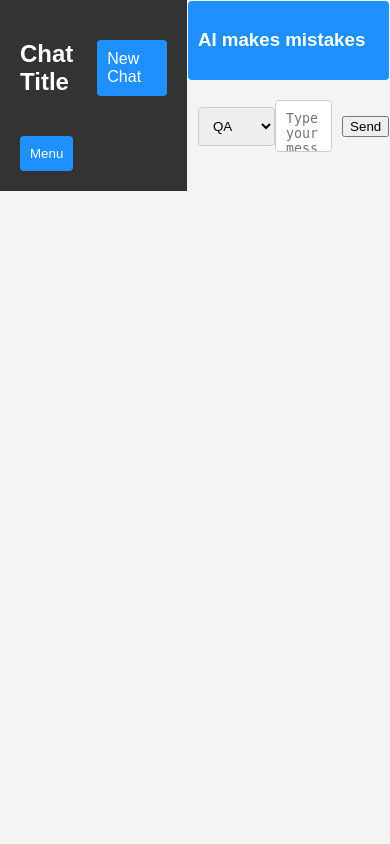
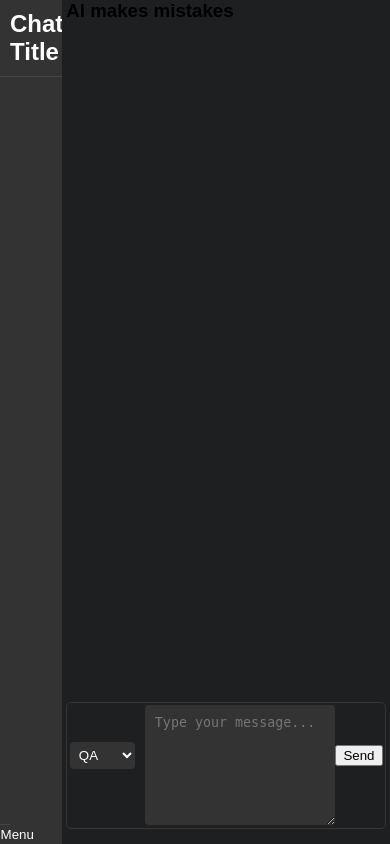
Before and after one commit to james599/NEA, a Flask app: template templates/chat.html in a window 390 px wide. Run offline with Flask 3, Linux system fonts and the light colour scheme; the template is opened without the code that fills it, so the values that code supplies are empty.

Commit message:
Responsive design

```diff
--- a/static/styles/chat.css
+++ b/static/styles/chat.css
@@ -2,152 +2,270 @@
     margin: 0;
     padding: 0;
     font-family: 'Arial', sans-serif;
-    background-color: #f4f4f4;
+    background-color: #1d1f21;
+    height: 100vh;
+    overflow-y: hidden;
+    overflow-x: hidden;
+}
+.container {
+    display: flex;
+    height: 100%;
+    transition: all 0.3s ease-in-out;
+}
+.container.collapsed {
+    margin-left: -250px;
+}
+.sidebar {
+    position: fixed;
+    top: 0;
+    left: 0;
+    bottom: 0;
+    width: 16%;
+    background-color: #333;
+    color: #fff;
+    transition: all 0.5s ease-in-out;
+    overflow-y: auto;
+    overflow-x: hidden;
+}
+.sidebar.collapsed {
+    display: none;
+}
+.sidebar-header {
+    display: flex;
+    justify-content: space-between;
+    align-items: center;
+    padding: 10px;
+    border-bottom: 1px solid #444;
+}
+.sidebar-header h2 {
+    margin: 0;
+    flex: 1;
+}
+.sidebar-header .new-chat-btn {
+    margin-left: 10px;
+    padding: 10px;
+    border: #fff;
+    border-radius: 4px;
+    background-color: #636363;
+    color: #fff;
+    cursor: pointer;
+    transition: all 0.3s ease-in-out;
+    width: 100%;
+    text-align: center;
+}
+.new-chat-btn:hover {
+    background-color: #444;
+}
+.sidebar-content {
+    padding: 10px;
+    overflow-y: auto;
+    height: calc(100vh - 60px);
+}
+.sidebar-content a {
+    display: block;
+    padding: 10px;
+    color: #fff;
+    text-decoration: none;
+    border-radius: 4px;
+    transition: all 0.5s ease-in-out;
+}
+.sidebar-content a:hover {
+    background-color: #444;
 }
 
-.container {
-    display: flex;
+.user-dropdown {
+    position: absolute;
+    bottom: 0;
+    left: 0;
+    width: 14%;
+    padding: 1%;
+    z-index: 1;
+    background-color: #333;
+    border-top: 1px solid #444;
+}
+.user-dropdown.collapsed{
+    position: absolute;
+    bottom: 0;
+    left: 0;
+    width: 6.5%;
+    padding: 10px;
+    background-color: #333;
+    border-top: 1px solid #444;
+    border-radius: 5%;
+}
+.user-dropdown button {
+    background-color: transparent;
+    border: none;
+    color: #fff;
+    cursor: pointer;
+    padding: 0;
+    margin: 0;
+    width: 100%;
+    text-align: left;
+}
+.user-dropdown button:before {
+    display: inline-block;
+    margin-right: 5px;
+    transition: transform 0.5s ease-in-out;
+}
+.user-menu {
+    display: none;
+    background-color: #333;
+    border: 1px solid #444;
+    border-top: none;
+    padding: 10px;
+}
+.user-menu a {
+    display: block;
+    padding: 10px;
+    color: #fff;
+    text-decoration: none;
+    border-radius: 4px;
+    transition: all 0.5s ease-in-out;
+}
+.user-menu a:hover {
+    background-color: #444;
+}
+.chat-area {
+    padding-left: 1%; padding-right: 1%;
+    height: 100%;
+    width: 82%;
+    right: -16%;
+    overflow-y: auto;
+    transition: all 0.3s ease-in-out;
+    position: relative;
+}
+.chat-area.collapsed {
+    width: 100%;
+    right: 0;
 }
 
-.sidebar {
-    width: 250px;
-    background-color: #333;
-    color: #fff;
-    padding: 20px;
-}
-
-.sidebar-header {
+.chat-header {
     display: flex;
     justify-content: space-between;
     align-items: center;
     margin-bottom: 20px;
 }
-
-.new-chat-btn {
-    background-color: #1E90FF;
+.chat-header h3 {
+    margin: 0;
+}
+.chat-content {
+    height: 78%;
+    overflow-y: auto;
+}
+.chat-bubble {
+    display: flex;
+    align-items: center;
+    margin-bottom: 10px;
+}
+.chat-bubble img {
+    width: 40px;
+    height: 40px;
+    object-fit: cover;
+    border-radius: 50%;
+    margin-right: 10px;
+}
+.chat-bubble h3 {
+    margin: 0;
+    padding: 10px;
     color: #fff;
-    border: none;
-    padding: 10px;
-    cursor: pointer;
-    border-radius: 4px;
+    border-radius: 10px;
+    max-width: 80%;
 }
-
-.user-dropdown {
-    margin-top: 20px;
+.user-message {
+    align-items: flex-end;
 }
-
-.user-dropdown button {
-    background-color: #1E90FF;
-    color: #fff;
-    border: none;
-    padding: 10px;
-    cursor: pointer;
-    border-radius: 4px;
+.user-message h3 {
+    align-self: flex-end;
 }
-
-.user-menu {
-    display: none;
-    position: absolute;
-    background-color: #333;
-    min-width: 120px;
-    box-shadow: 0 8px 16px rgba(0, 0, 0, 0.2);
-    z-index: 1;
-}
-
-.user-menu a {
-    color: #fff;
-    padding: 12px 16px;
-    text-decoration: none;
-    display: block;
-}
-
-.user-menu a:hover {
-    background-color: #1E90FF;
-}
-
-.chat-area {
-    flex-grow: 1;
-    padding: 0.2%;
-}
-
-.chat-header {
-    background-color: #1E90FF;
-    color: #fff;
-    padding: 10px;
-    border-radius: 4px;
-    margin-bottom: 20px;
-}
-
 .user-entry {
     display: flex;
+    justify-content: space-between;
     align-items: center;
+    width: 100%;
+    padding: 0.8%;
+    margin-top: 0.5%;
+    box-sizing: border-box;
+    border: 1px solid #363636;
+    border-radius: 5px;
 }
-
-textarea {
-    width: calc(100% - 80px);
+.user-entry select {
+    margin-right: 10px;
+    padding: 5px;
+    border: none;
+    border-radius: 4px;
+    background-color: #333;
+    color: #fff;
+    outline: none;
+}
+.user-entry textarea {
+    flex: 1;
     padding: 10px;
-    border: 1px solid #ccc;
+    border: none;
     border-radius: 4px;
-    resize: none;
+    background-color: #333;
+    color: #fff;
+    outline: none;
+    resize: vertical;
+    overflow-y: auto;
+    height: 100px;
+    width: 100%;
 }
-
-.entry-options {
-    margin-left: 10px;
-    display: flex;
-    align-items: center;
-}
-
-button {
-    background-color: #1E90FF;
-    color: #fff;
-    border: none;
-    padding: 10px;
-    cursor: pointer;
-    border-radius: 4px;
-}
-
-select {
+.user-entry button {
     margin-left: 10px;
     padding: 10px;
-    border: 1px solid #ccc;
+    border: none;
     border-radius: 4px;
+    background-color: #333;
+    color: #fff;
     cursor: pointer;
+    transition: all 0.3s ease-in-out;
 }
-
-.threads{
-    background-color: #1E90FF;
+.user-entry button:hover {
+    background-color: #444;
+}
+.user-entry.collapsed {
+    width: 90%;
+    right: -10%;
+    position: relative;
+}
+.ai-mistakes {
     color: #fff;
-    border: none;
-    padding: 10px;
-    cursor: pointer;
-    border-radius: 4px;
+    font-size: 12px;
+    margin-top: 10px;
+    text-align: center;
+    position: sticky;
+    bottom: 1%;
 }
-
-.chat-bubble{
-    color: white;
-    padding: 3%;
-    display: inline-flex;
-    width: calc(100% - 80px);
+.entry-options {
+    display: flex;
+    flex-direction: column;
+    align-items: center;
+    margin-top: -20px;
 }
-
-img{
-    padding: 1%;
+.entry-options select {
+    margin-bottom: 10px;
 }
-
-/* ::-webkit-scrollbar {
-width: 20%;
-} */
-
+.entry-options textarea {
+    width: 100%;
+    min-height: 100px;
+    max-height: 200px;
+    resize: vertical;
+    overflow-y: auto;
+}
+.entry-options button {
+    width: 100%;
+}
+::-webkit-scrollbar {
+    width: 10px;
+    height: 10px;
+}
 ::-webkit-scrollbar-track {
-box-shadow: inset 0 0 5px rgb(255, 0, 0);
-border-radius: 10px;
+    box-shadow: inset 0 0 5px rgba(255, 255, 255, 0.2);
+    border-radius: 10px;
+    background-color: #333;
 }
-
 ::-webkit-scrollbar-thumb {
-background: rgb(0, 255, 0);
-border-radius: 10px;
+    background: rgba(255, 255, 255, 0.2);
+    border-radius: 10px;
 }
-
-::-webkit-scrollbar-thumb:hover {
-background: rgb(0, 0, 255);
-}
```
